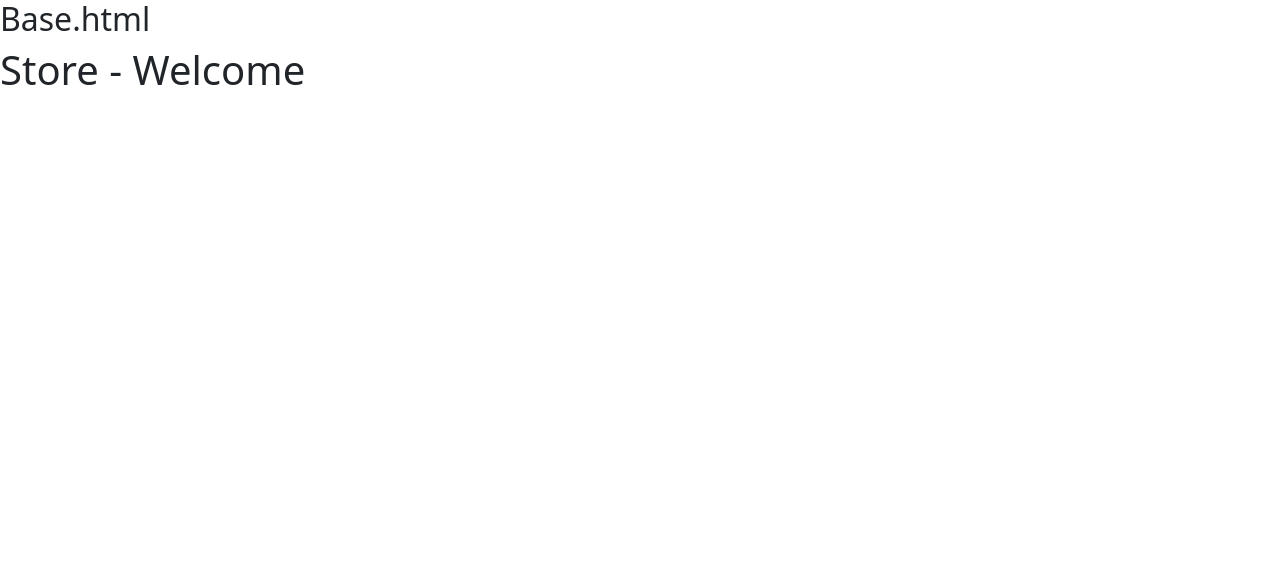
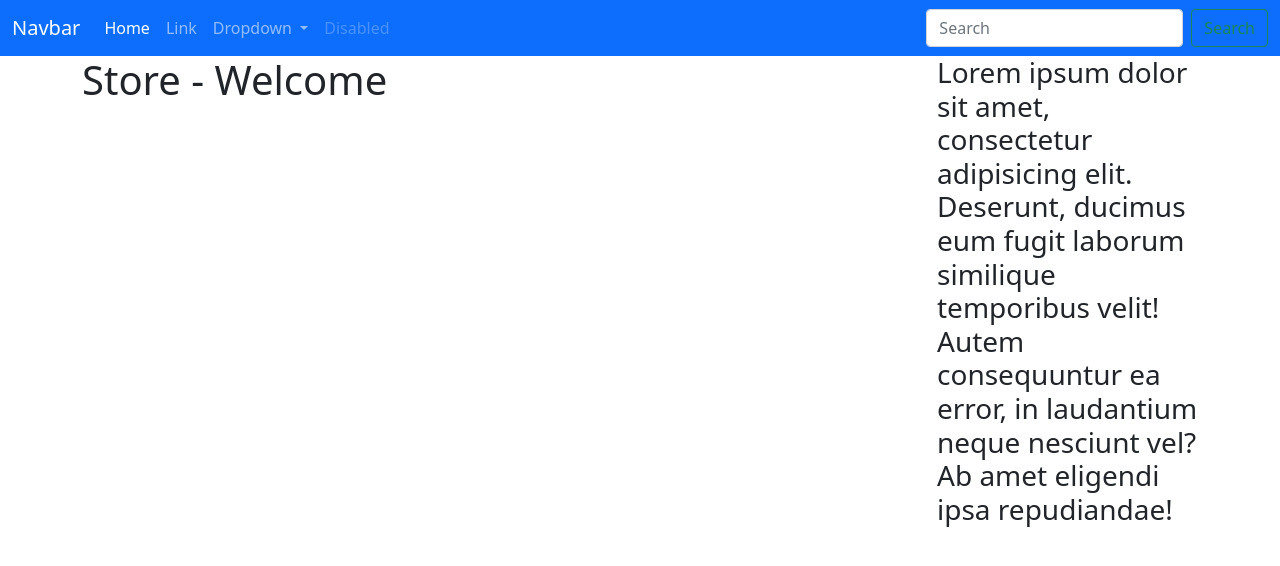
Before and after one commit to PPodhorodecki/store, a Django app: template home/templates/store/home.html in a window 1280 px wide. Shown: the top 566 px of the page. Run offline with Django 3.2, Linux system fonts and the light colour scheme; the template is opened without the code that fills it, so the values that code supplies are empty; some libraries are stand-ins or nearby versions.

Commit message:
django templates examples

```diff
--- a/home/templates/store/home.html
+++ b/home/templates/store/home.html
@@ -1,6 +1,19 @@
 {% extends 'base.html' %}
+{% load static %}
+
+{% block title %}
+    Home
+{% endblock %}
 
 {% block container %}
-<h1>Store - Welcome</h1>
+    <h1>Store - Welcome</h1>
+{% endblock %}
 
+{% block aside %}
+    <h3>Lorem ipsum dolor sit amet, consectetur adipisicing elit. Deserunt, ducimus eum fugit laborum similique temporibus velit! Autem consequuntur ea error, in laudantium neque nesciunt vel? Ab amet eligendi ipsa repudiandae!</h3>
 {% endblock %}
+
+{% block scripts %}
+{{ block.super }}
+<script src="{% static 'scripts/main.js' %}" async defer></script>
+{% endblock %}
--- /dev/null
+++ b/static/scripts/main.js
@@ -0,0 +1 @@
+console.log('it works');
--- a/templates/base.html
+++ b/templates/base.html
@@ -9,15 +9,68 @@
     <meta http-equiv="X-UA-Compatible" content="ie=edge">
     <title>Store - {% block title %}{% endblock %}</title>
     <link rel="stylesheet" href="{% static 'styles/bootstrap.min.css' %}">
-    <script src="{% static 'scripts/bootstrap.min.js' %}" async defer></script>
+    {% block scripts %}
+        <script src="{% static 'scripts/bootstrap.min.js' %}" async defer></script>
+    {% endblock %}
+
 </head>
 <body>
-<h2>Base.html</h2>
-{% block container %}
+<nav class="navbar navbar-expand-lg navbar-dark bg-primary">
+    <div class="container-fluid">
+        <a class="navbar-brand" href="#">Navbar</a>
+        <button class="navbar-toggler" type="button" data-bs-toggle="collapse" data-bs-target="#navbarSupportedContent"
+                aria-controls="navbarSupportedContent" aria-expanded="false" aria-label="Toggle navigation">
+            <span class="navbar-toggler-icon"></span>
+        </button>
+        <div class="collapse navbar-collapse" id="navbarSupportedContent">
+            <ul class="navbar-nav me-auto mb-2 mb-lg-0">
+                <li class="nav-item">
+                    <a class="nav-link active" aria-current="page" href="#">Home</a>
+                </li>
+                <li class="nav-item">
+                    <a class="nav-link" href="#">Link</a>
+                </li>
+                <li class="nav-item dropdown">
+                    <a class="nav-link dropdown-toggle" href="#" id="navbarDropdown" role="button"
+                       data-bs-toggle="dropdown" aria-expanded="false">
+                        Dropdown
+                    </a>
+                    <ul class="dropdown-menu" aria-labelledby="navbarDropdown">
+                        <li><a class="dropdown-item" href="#">Action</a></li>
+                        <li><a class="dropdown-item" href="#">Another action</a></li>
+                        <li>
+                            <hr class="dropdown-divider">
+                        </li>
+                        <li><a class="dropdown-item" href="#">Something else here</a></li>
+                    </ul>
+                </li>
+                <li class="nav-item">
+                    <a class="nav-link disabled" href="#" tabindex="-1" aria-disabled="true">Disabled</a>
+                </li>
+            </ul>
+            <form class="d-flex">
+                <input class="form-control me-2" type="search" placeholder="Search" aria-label="Search">
+                <button class="btn btn-outline-success" type="submit">Search</button>
+            </form>
+        </div>
+    </div>
+</nav>
 
+<div class="container">
+    <div class="row">
+        <div class="col-9">
+            {% block container %}
 
+            {% endblock %}
+        </div>
+        <div class="col-3">
+            {% block aside %}
 
-{% endblock %}
+            {% endblock %}
+        </div>
+    </div>
+</div>
+
 
 </body>
 </html>
```
Also changed, not shown: 1 other file.
